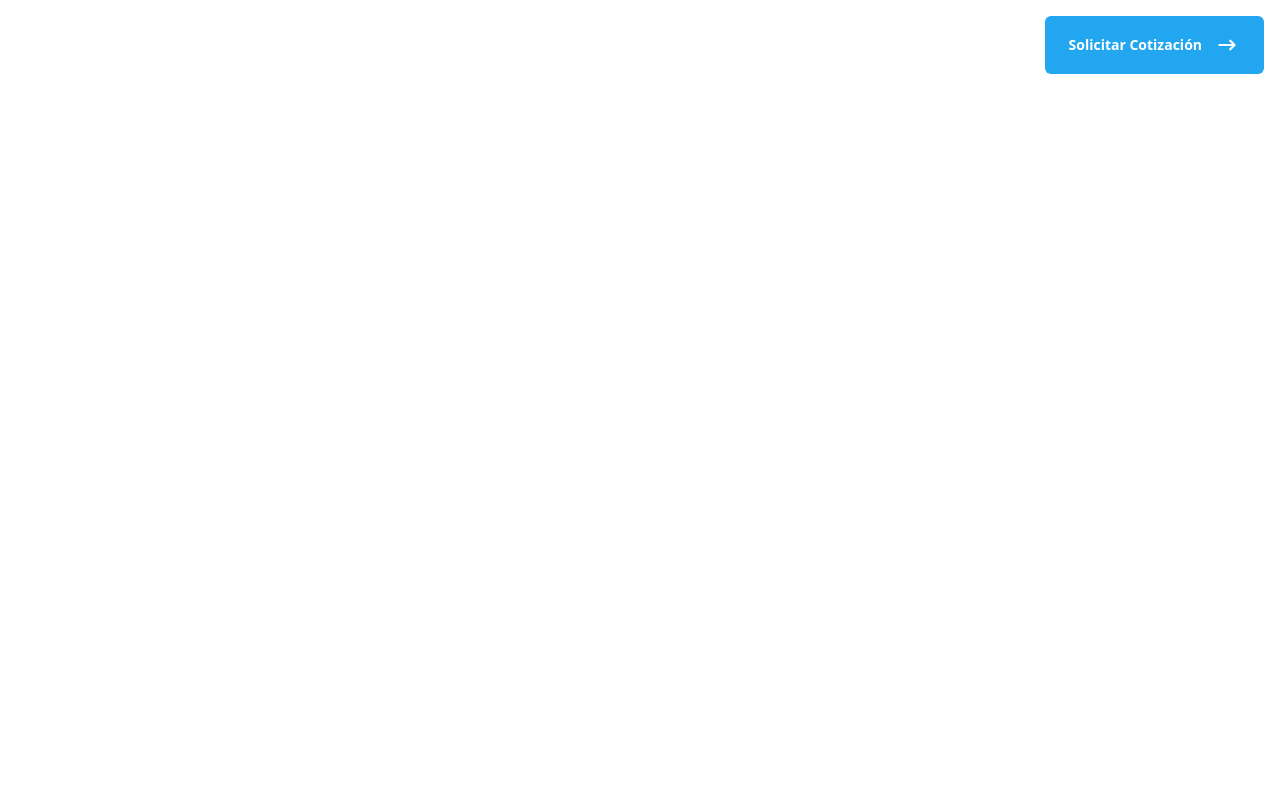
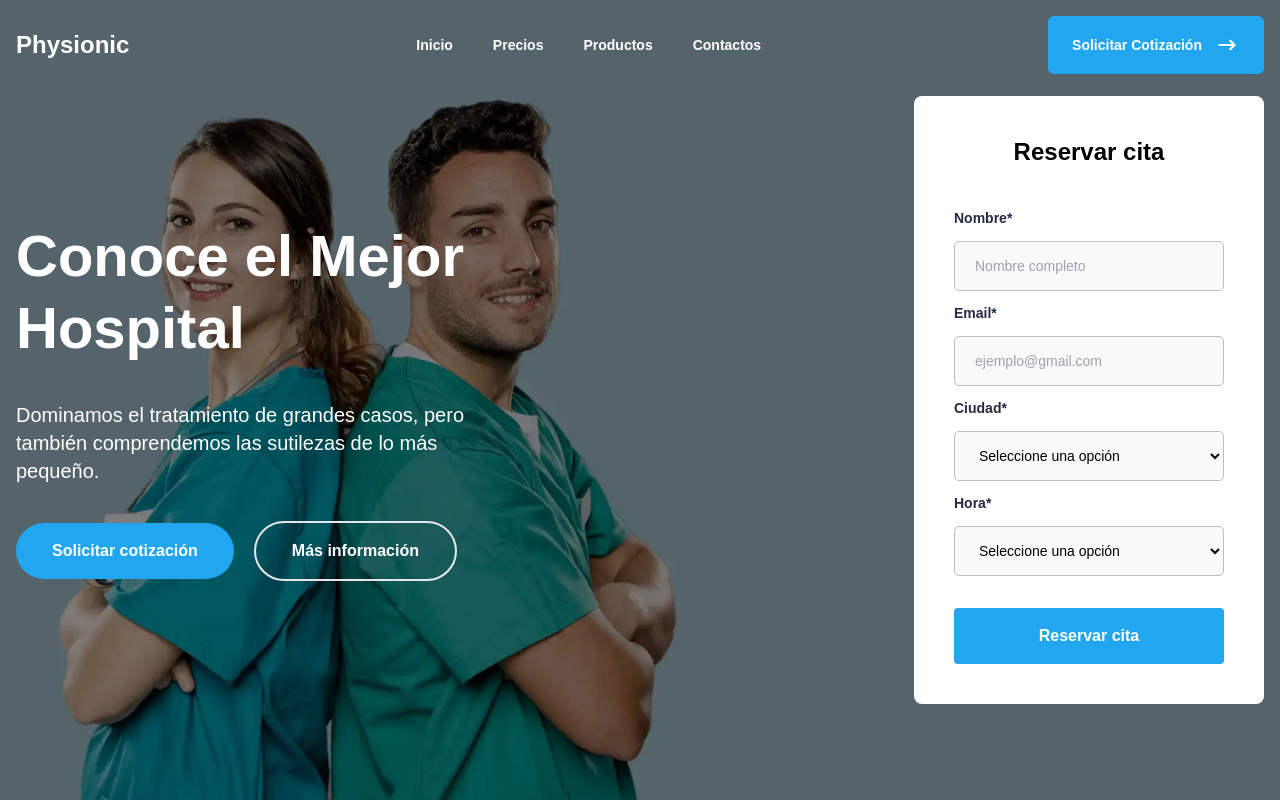
Before and after one commit to 7R0N1X/physionic, an Astro site: page / in a window 1280 px wide. Built offline with nearby package versions, Linux system fonts and the light colour scheme; Astro itself is replaced by a stand-in of ours; what @midudev/tailwind-animations would draw is missing.

Commit message:
refactorización y mejoras

```diff
--- /dev/null
+++ b/src/components/Hero.astro
@@ -0,0 +1,82 @@
+---
+import LinkButton from './LinkButton.astro';
+---
+
+<section class="w-full lg:h-screen lg:flex lg:justify-center lg:items-center" id="container">
+  <section class="w-full max-w-screen-xl sm:flex lg:justify-between justify-center items-center px-4">
+
+    <section class="text-white py-20 flex flex-col gap-9 text-center lg:text-start my-16">
+      <h1 class="text-4xl lg:text-[58px] font-bold leading-tight lg:max-w-[509px]">Conoce el Mejor Hospital</h1>
+      <p class="text-xl lg:max-w-[509px]">Dominamos el tratamiento de grandes casos, pero también comprendemos las sutilezas de lo más pequeño.</p>
+
+      <section class="flex flex-col items-center justify-center gap-5 lg:flex-row lg:justify-start">
+        <LinkButton href="#" title="" class="font-bold rounded-[37px] bg-[#23A6F0] text-white py-4 px-9 max-w-max">Solicitar cotización</LinkButton>
+        <LinkButton href="#" title="" class="font-bold rounded-[37px] bg-transparent border-2 text-white py-4 px-9 max-w-max">Más información</LinkButton>
+      </section>
+    </section>
+
+    <section class="w-full sm:w-[350px]">
+      <form action="" class="flex flex-col gap-3 bg-white px-10 rounded-lg">
+        <h2 class="text-2xl font-bold text-center mt-10 mb-[28px]">Reservar cita</h2>
+        <label for="name">Nombre*</label>
+        <input type="text" id="name" name="user_name" placeholder="Nombre completo" />
+        <label for="mail">Email*</label>
+        <input type="email" id="mail" name="user_mail" placeholder="ejemplo@gmail.com"/>
+        <label for="ciudad">Ciudad*</label>
+        <select id="ciudad">
+          <option value="seleccione_una_opción">Seleccione una opción</option>
+          <option value="guayaquil">Guayaquil</option>
+          <option value="manta">Manta</option>
+          <option value="salinas">Salinas</option>
+          <option value="cuenca">Cuenca</option>
+          <option value="loja">Loja</option>
+          <option value="machala">Machala</option>
+          <option value="portoviejo">Portoviejo</option>
+        </select>
+        <label for="hora">Hora*</label>
+        <select id="hora">
+          <option value="seleccione_una_opción">Seleccione una opción</option>
+          <option value="9">09:00</option>
+          <option value="10">10:00</option>
+          <option value="11">11:00</option>
+          <option value="12">12:00</option>
+          <option value="14">14:00</option>
+          <option value="15">15:00</option>
+          <option value="16">16:00</option>
+          <option value="17">17:00</option>
+        </select>
+        <LinkButton href="#" title="" class="bg-[#23A6F0] rounded px-10 py-4 text-white font-bold mb-10 mt-5 text-center">Reservar cita</LinkButton>
+      </form>
+    </section>
+  </section>
+
+</section>
+
+<style>
+  #container{
+    background: url("../assets/hero-bg.webp") no-repeat top center/cover;
+  }
+
+  @media (max-width: 640px) {
+  #container {
+    background: url("../assets/hero-bg.webp") no-repeat top center/cover;
+    background-position: -800px -40px;
+  }
+}
+
+
+  label{
+    font-size: 14px;
+    font-weight: bold;
+    color: #252B42;
+  }
+
+  input, select{
+    font-size: 14px;
+    padding: 0 20px;
+    border-radius: 5px;
+    height: 50px;
+    background-color: #f9f9f9;
+    border: 1px solid #BDBDBD;
+  }
+</style>
--- a/src/components/Navbar.astro
+++ b/src/components/Navbar.astro
@@ -4,12 +4,12 @@ import ArrowIcon from '../assets/ArrowIcon.astro';
 import LinkButton from "./LinkButton.astro";
 ---
 
-<nav class="bg-white lg:bg-transparent fixed w-screen">
+<nav class="bg-white lg:bg-transparent fixed top-0 w-screen">
   <div class="max-w-screen-xl flex flex-wrap items-center justify-between mx-auto p-4">
 
     <LinkButton href="#" title="" class="text-2xl font-bold text-[#252B42] lg:text-white">Physionic</LinkButton>
 
-    <button class="w-5 h-5  text-sm lg:hidden border" id="menu">
+    <button class="w-5 h-5 text-sm lg:hidden" id="menu">
         <MenuIcon />
     </button>
 
--- a/src/layouts/Layout.astro
+++ b/src/layouts/Layout.astro
@@ -1,4 +1,6 @@
 ---
+import '@fontsource-variable/montserrat';
+
 interface Props {
 	title: string;
 }
@@ -16,7 +18,14 @@ const { title } = Astro.props;
 		<meta name="generator" content={Astro.generator} />
 		<title>{title}</title>
 	</head>
-	<body>
+	<body class="bg-gray-600">
 		<slot />
 	</body>
 </html>
+
+<style is:global>
+	body{
+		font-family: 'Montserrat Variable', sans-serif;
+	}
+
+</style>
--- a/src/pages/index.astro
+++ b/src/pages/index.astro
@@ -1,10 +1,16 @@
 ---
 import Layout from '../layouts/Layout.astro';
 import Navbar from '../components/Navbar.astro';
+import Hero from '../components/Hero.astro';
 ---
 
 <Layout title="Bienvenido a Physionic.">
 	<main>
 		<Navbar />
+		<Hero />
 	</main>
 </Layout>
+
+<script>
+	alert('Sitio en desarrollo por 7R0N1X')
+</script>
```
Also changed, not shown: src/assets/hero-bg.webp (added).
